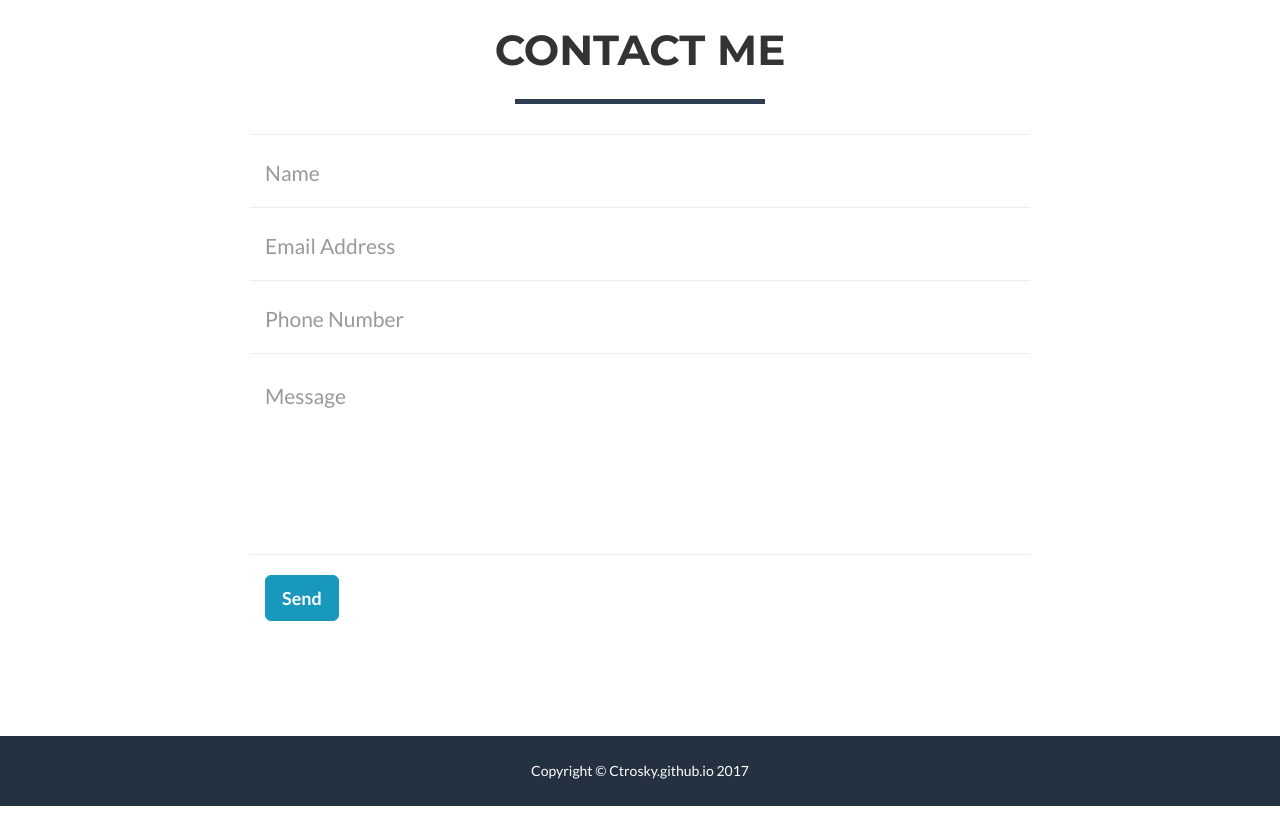
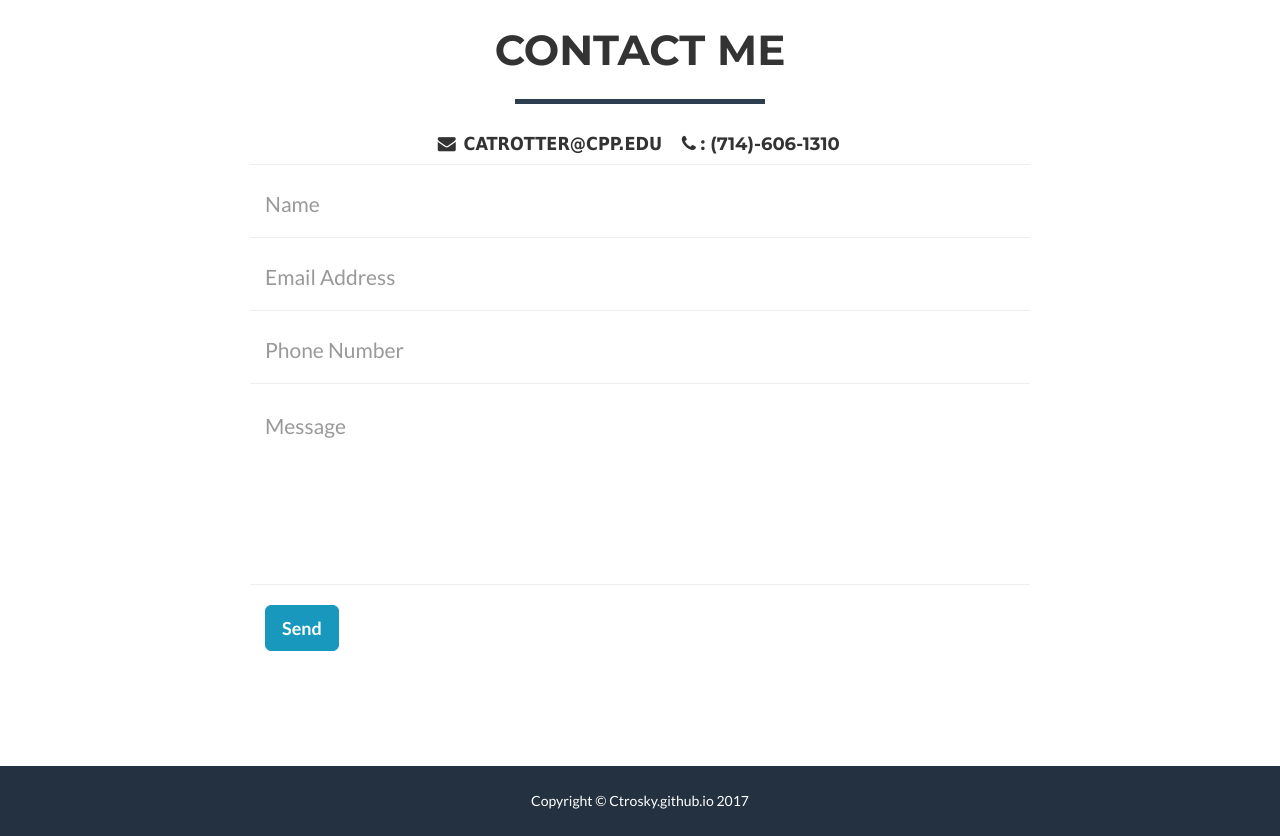
Before and after one commit to ctrotsky/ctrotsky.github.io, a website: page index.html in a window 1280 px wide. Shown: the part 2580-3416 px from the top of the page. Before the commit the page ends 3386 px from the top, so only its background shows below. Drawn offline with nearby package versions, Linux system fonts and the light colour scheme.

Commit message:
contact info in contact section

```diff
--- a/index.html
+++ b/index.html
@@ -192,10 +192,22 @@
                 <div class="col-lg-12 text-center">
                     <h2>Contact Me</h2>
                     <hr class="star-primary">
+								<h4>
+								<ul class="list-inline">
+								<li>
+									<i class="fa fa-fw fa-envelope"></i> <span style="font-family: Tahoma, Geneva, sans-serif;">catrotter@cpp.edu</span>
+								</li>
+								<li>
+									<i class="fa fa-fw fa-phone"></i>: <span class="Phone-no"><b>(714)-606-1310</b></span>
+								</li>
+								</h4>
+					</ul>
                 </div>
             </div>
             <div class="row">
+
                 <div class="col-lg-8 col-lg-offset-2">
+
                     <!-- To configure the contact form email address, go to mail/contact_me.php and update the email address in the PHP file on line 19. -->
                     <!-- The form should work on most web servers, but if the form is not working you may need to configure your web server differently. -->
                     <form name="sentMessage" id="contactForm" novalidate>
```
